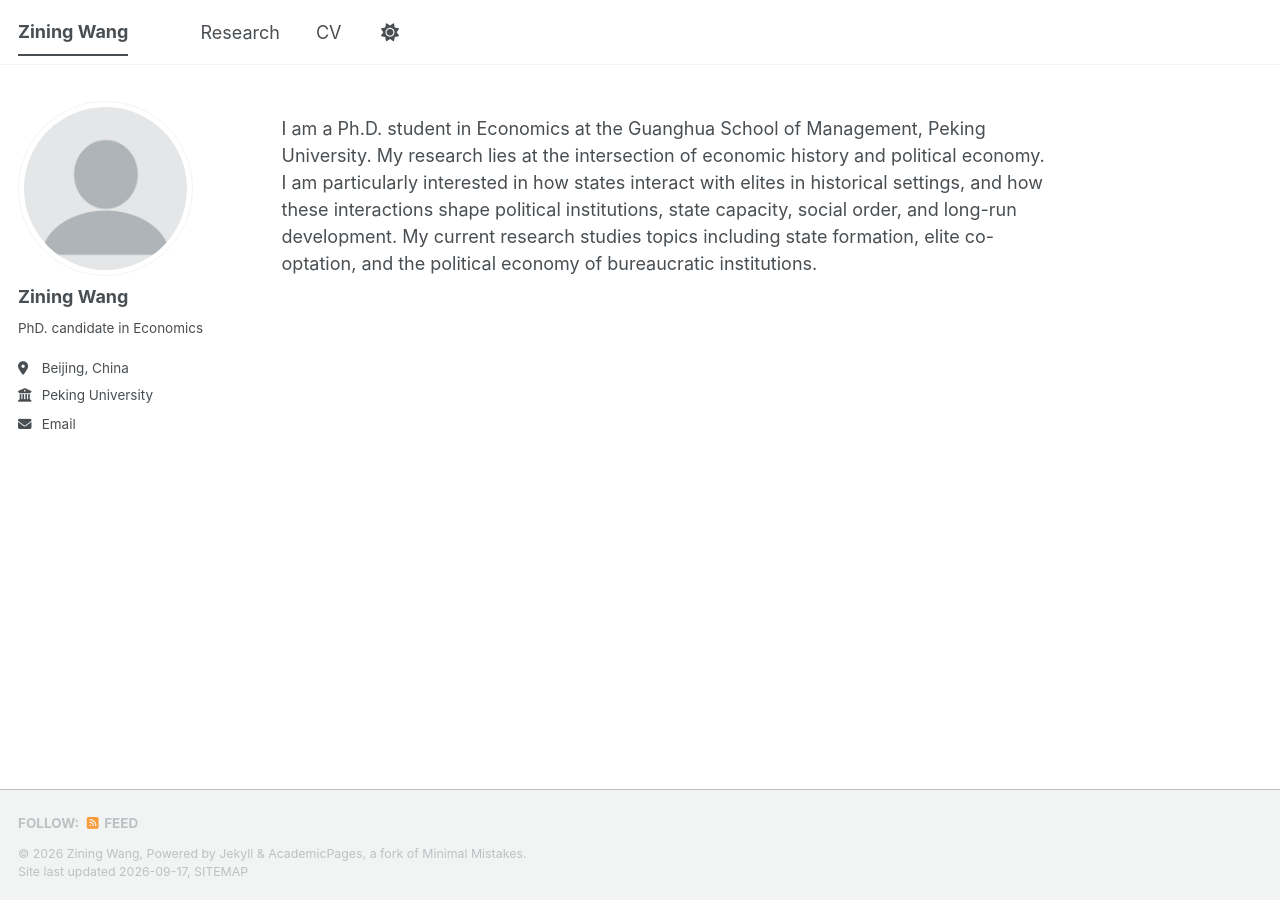
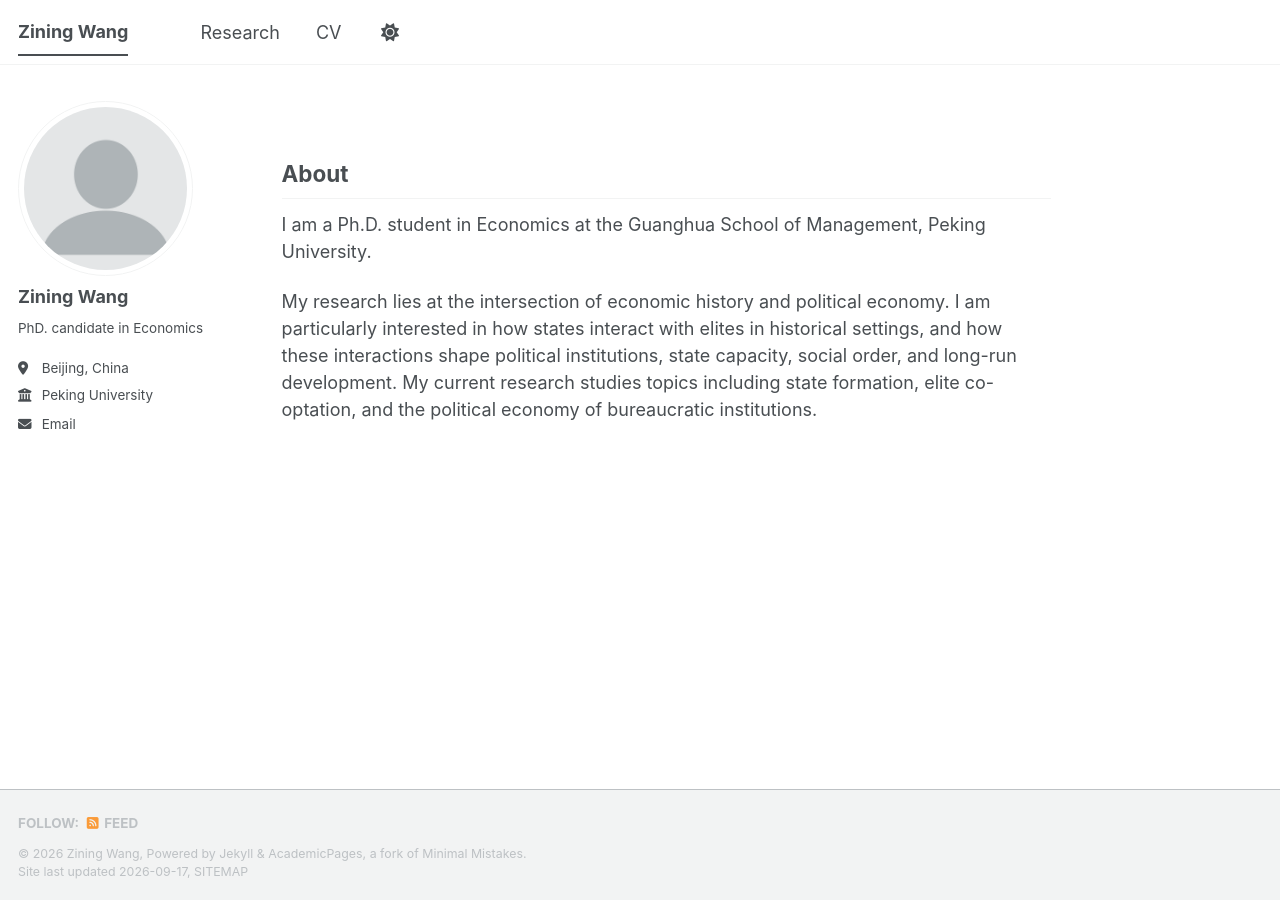
Before and after one commit to ziningwang-econ/ziningwang-econ.github.io, a Jekyll site: the page built from _pages/about.md, in a window 1280 px wide. Built offline with Jekyll 4.4.1, drawn with Linux system fonts in a browser that asks for light colours; a style sheet for code colours, icons or effects is not loaded.

Commit message:
Update about.md

```diff
--- a/_pages/about.md
+++ b/_pages/about.md
@@ -7,4 +7,7 @@ redirect_from:
   - /about.html
 ---
 
-I am a Ph.D. student in Economics at the Guanghua School of Management, Peking University. My research lies at the intersection of economic history and political economy. I am particularly interested in how states interact with elites in historical settings, and how these interactions shape political institutions, state capacity, social order, and long-run development. My current research studies topics including state formation, elite co-optation, and the political economy of bureaucratic institutions.
+## About
+I am a Ph.D. student in Economics at the Guanghua School of Management, Peking University.
+
+My research lies at the intersection of economic history and political economy. I am particularly interested in how states interact with elites in historical settings, and how these interactions shape political institutions, state capacity, social order, and long-run development. My current research studies topics including state formation, elite co-optation, and the political economy of bureaucratic institutions.
```
